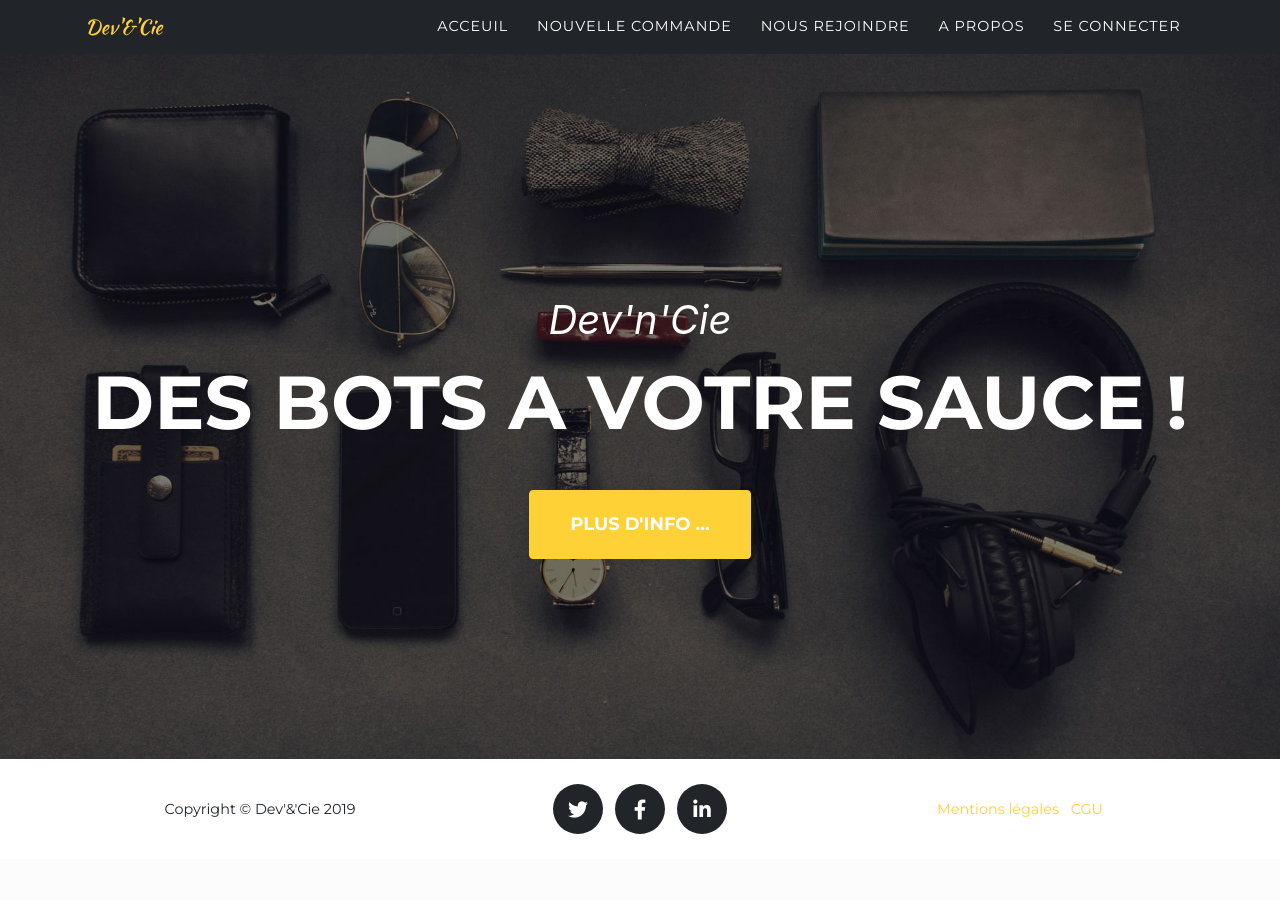
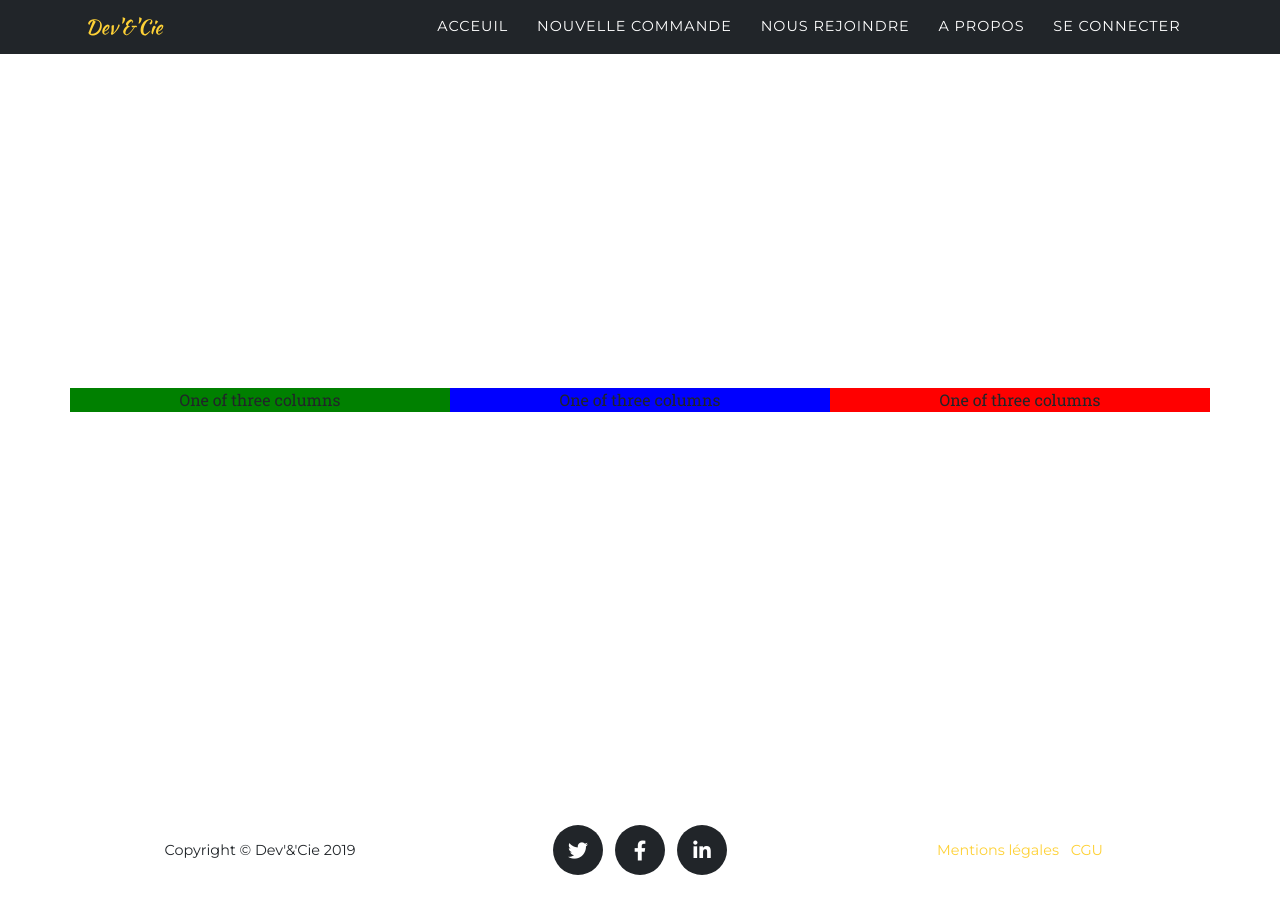
Before and after one commit to remi-voinot/R-mi-Dev-Cie, a PHP site: page /startbootstrap-agency-gh-pages/login.php in a window 1280 px wide. Before the commit the page ends 834 px from the top, so only its background shows below. Run offline with PHP 8.4, Linux system fonts and the light colour scheme; some web fonts are replaced.

Commit message:
Suppretion du login.JS + modification du login.php
- Suppretion du login.js car inutile
- Modificationn ( a titre de test ) du login.php
   => Premiers tests et mise en place d'un systeme de grid Bootstrap
      dans la page de Login

```diff
--- a/startbootstrap-agency-gh-pages/js/login.js
+++ /dev/null
@@ -1,24 +0,0 @@
-/*!
- * Start Bootstrap - Agency v5.2.2 (https://startbootstrap.com/template-overviews/agency)
- * Copyright 2013-2019 Start Bootstrap
- * Licensed under MIT (https://github.com/BlackrockDigital/startbootstrap-agency/blob/master/LICENSE)
- */
-
-! function (e) {
-	"use strict";
-	e('a.js-scroll-trigger[href*="#"]:not([href="#"])').click(function () {
-		if (location.pathname.replace(/^\//, "") == this.pathname.replace(/^\//, "") && location.hostname == this.hostname) {
-			var a = e(this.hash);
-			if ((a = a.length ? a : e("[name=" + this.hash.slice(1) + "]")).length) return e("html, body").animate({
-				scrollTop: a.offset().top - 54
-			}, 1e3, "easeInOutExpo"), !1
-		}
-	}), e(".js-scroll-trigger").click(function () {
-		e(".navbar-collapse").collapse("hide")
-	}), e("body").scrollspy({
-		target: "#mainNav",
-		offset: 56
-	});
-
-	e(window)
-}(jQuery);
--- a/startbootstrap-agency-gh-pages/login.php
+++ b/startbootstrap-agency-gh-pages/login.php
@@ -5,6 +5,11 @@
 <html lang="en">
 
 <head>
+
+<style>html,
+body {
+  height: 100%
+}</style>
 
   <meta charset="utf-8">
   <!--<meta name="viewport" content="width=device-width, initial-scale=1, shrink-to-fit=no">-->
@@ -60,16 +65,61 @@
     </div>
   </nav>
 
-  <!-- Header -->
-  <header class="masthead">
-    <div class="container">
-      <div class="intro-text">
-        <div class="intro-lead-in">Dev'n'Cie</div>
-        <div class="intro-heading text-uppercase">Des bots a votre sauce !</div>
-        <a class="btn btn-primary btn-xl text-uppercase js-scroll-trigger" href="#services">Plus d'info ...</a>
-      </div>
+  <!--<form>
+  <div class="form-group">
+    <label for="exampleFormControlInput1">Email address</label>
+    <input type="email" class="form-control" id="exampleFormControlInput1" placeholder="name@example.com">
+  </div>
+  <div class="form-group">
+    <label for="exampleFormControlSelect1">Example select</label>
+    <select class="form-control" id="exampleFormControlSelect1">
+      <option>1</option>
+      <option>2</option>
+      <option>3</option>
+      <option>4</option>
+      <option>5</option>
+    </select>
+  </div>
+  <div class="form-group">
+    <label for="exampleFormControlSelect2">Example multiple select</label>
+    <select multiple class="form-control" id="exampleFormControlSelect2">
+      <option>1</option>
+      <option>2</option>
+      <option>3</option>
+      <option>4</option>
+      <option>5</option>
+    </select>
+  </div>
+  <div class="form-group">
+    <label for="exampleFormControlTextarea1">Example textarea</label>
+    <textarea class="form-control" id="exampleFormControlTextarea1" rows="3"></textarea>
+  </div>
+</form>-->
+
+<!--<div class="h-100 row align-items-center">
+    <form action="" style="width: 100%">
+    <div class="col" style="align-content: center; text-align: center, width: 100%">
+    <div class="form-group">
+    <label for="exampleFormControlInput1">Email address: </label>
+    <input type="email" class="" id="exampleFormControlInput1" placeholder="name@example.com">
+  </div>
+    </form>
+  </div>
+</div>-->
+
+<div class="container h-100" style="text-align: center">
+  <div class="row align-items-center h-100">
+    <div class="col" style="background: green">
+      One of three columns
     </div>
-  </header>
+    <div class="col" style="background: blue">
+      One of three columns
+    </div>
+    <div class="col" style="background: red">
+      One of three columns
+    </div>
+  </div>
+</div>
 
   <!-- Footer -->
   <footer class="footer">
```
